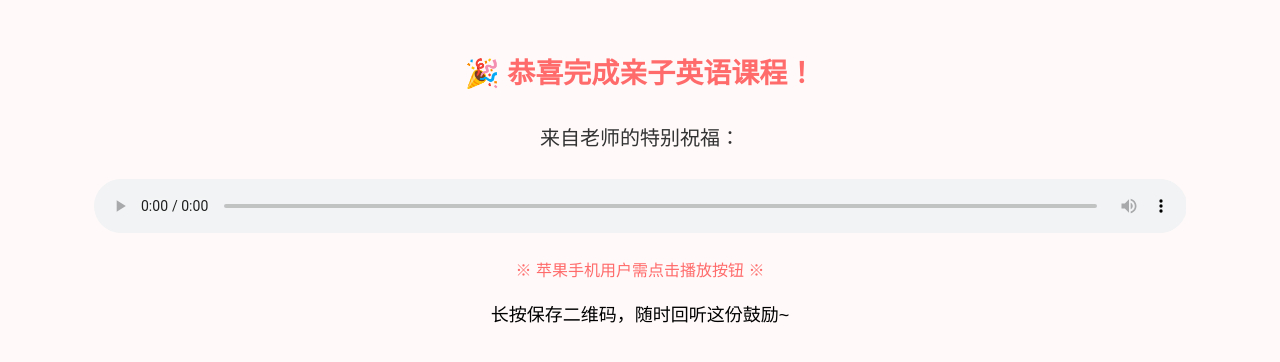
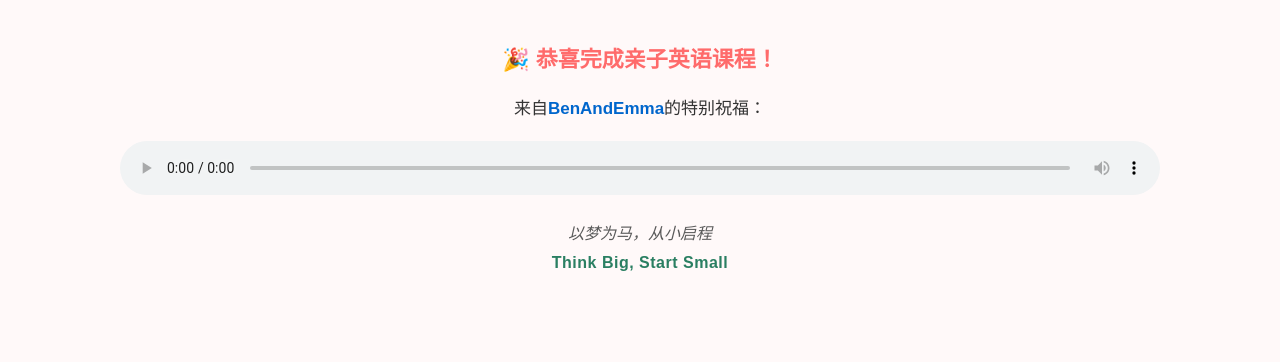
Before and after one commit to emma-gu0117/100dayenglish, a plain HTML site: page index.html in a window 1280 px wide. Drawn offline with Linux system fonts and the light colour scheme.

Commit message:
Add files via upload

```diff
--- a/index.html
+++ b/index.html
@@ -8,44 +8,60 @@
         body {
             background: #fff9f9;
             text-align: center;
-            padding: 25px;
+            padding: 20px;
             font-family: "Microsoft YaHei", sans-serif;
-            font-size: 18px; /* 基础字体放大 */
-            line-height: 1.6;
+            font-size: 16px;
+            line-height: 1.5;
         }
         h1 {
             color: #ff6b6b;
-            font-size: 28px; /* 标题放大 */
-            margin-bottom: 20px;
+            font-size: 22px;
+            margin-bottom: 15px;
         }
         .message {
-            font-size: 20px; /* 正文特别放大 */
-            margin: 25px 0;
+            font-size: 17px;
+            margin: 20px 0;
             color: #333;
         }
-        audio {
-            width: 90%;
-            margin: 25px auto;
+        .signature {
+            color: #0066cc;
+            font-weight: bold;
+        }
+        .footer {
+            margin-top: 25px;
+            line-height: 1.8;
+        }
+        .chinese {
+            font-style: italic;
+            color: #5a5a5a;
             display: block;
         }
-        .ios-tip {
-            color: #ff6b6b;
-            font-size: 16px;
-            margin-top: 15px;
+        .english {
+            font-family: 'Arial', sans-serif;
+            color: #2a7f62; /* 深青绿色 */
+            font-weight: bold;
+            display: block;
+            letter-spacing: 0.5px;
+        }
+        audio {
+            width: 85%;
+            margin: 20px auto;
+            display: block;
         }
     </style>
 </head>
 <body>
     <h1>🎉 恭喜完成亲子英语课程！</h1>
-    <p class="message">来自老师的特别祝福：</p>
+    <p class="message">来自<span class="signature">BenAndEmma</span>的特别祝福：</p>
 
-    <!-- 替换为您的腾讯云COS链接 -->
     <audio controls>
         <source src="https://bemma-english-2025-1366260234.cos.ap-shanghai.myqcloud.com/%E4%BA%B2%E5%AD%90%E8%8B%B1%E8%AF%AD%20test.MP3" type="audio/mpeg">
         您的浏览器不支持音频播放，请<a href="https://bemma-english-2025-1366260234.cos.ap-shanghai.myqcloud.com/%E4%BA%B2%E5%AD%90%E8%8B%B1%E8%AF%AD%20test.MP3">点击下载</a>
     </audio>
 
-    <p class="ios-tip">※ 苹果手机用户需点击播放按钮 ※</p>
-    <p>长按保存二维码，随时回听这份鼓励~</p>
+    <div class="footer">
+        <span class="chinese">以梦为马，从小启程</span>
+        <span class="english">Think Big, Start Small</span>
+    </div>
 </body>
 </html>
```
